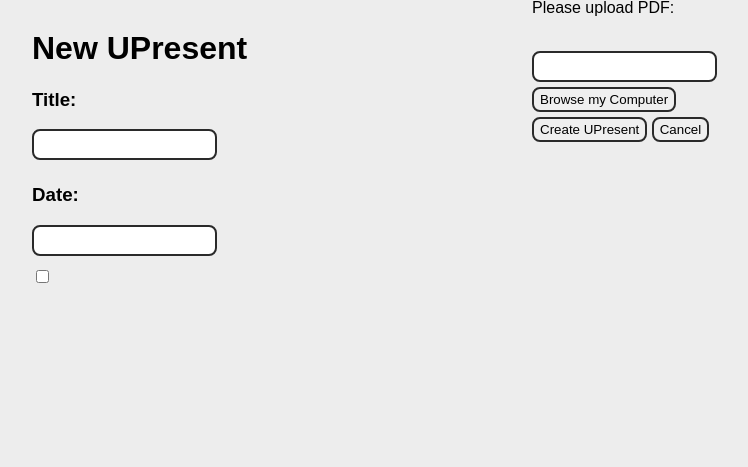
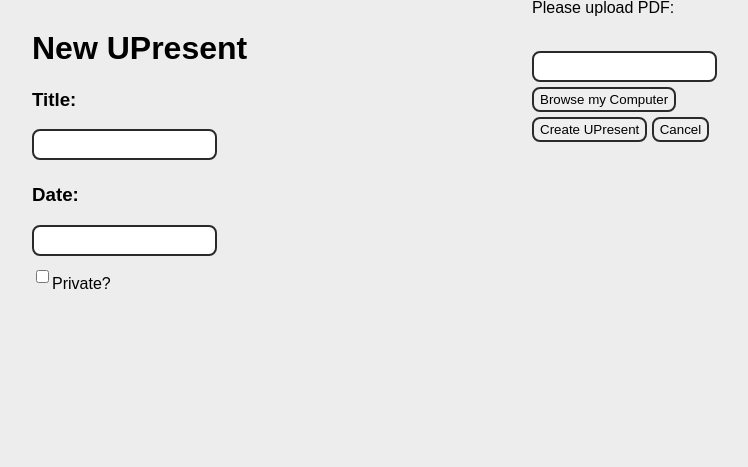
Before and after one commit to hcuri/Team5, a PHP site: page /new.php in a window 1280 px wide. Shown: the part 60-527 px from the top of the page, without its empty margins (68-816 px from the left). Run offline with PHP 8.4, Linux system fonts and the light colour scheme.

Commit message:
Added text next to private checkbox

```diff
--- a/new.php
+++ b/new.php
@@ -14,7 +14,7 @@
 		<input type="text" name="title"/><br/>
 		<h3>Date:</h3>
 		<input type="text" name="date"/><br/>
-		<input type="checkbox" name="private" value="Private?"/>
+		<input type="checkbox" name="private">Private?</input>
 		<!--Code input?-->
 	</div>
 	<div id="fileinfo">
```
